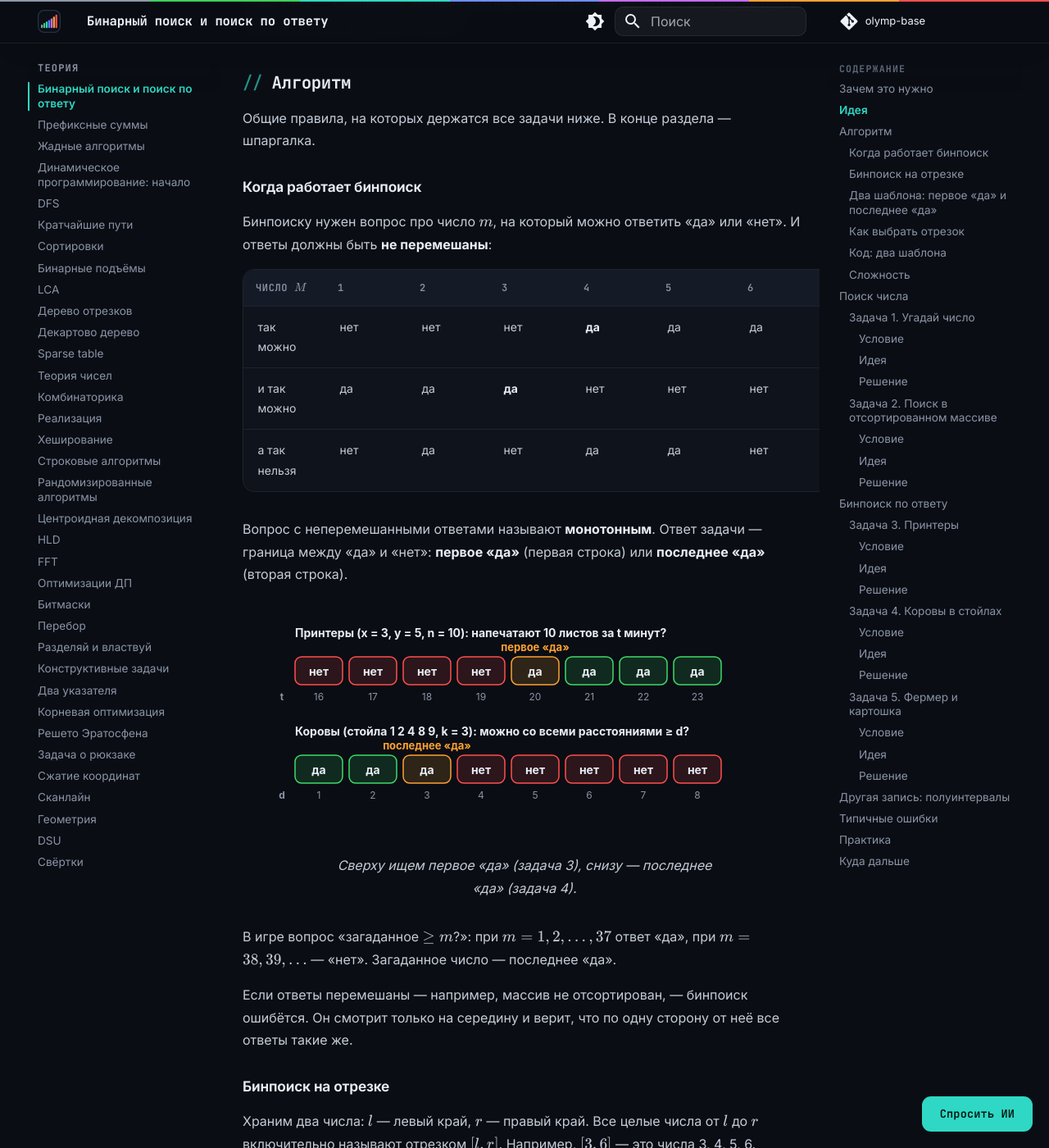
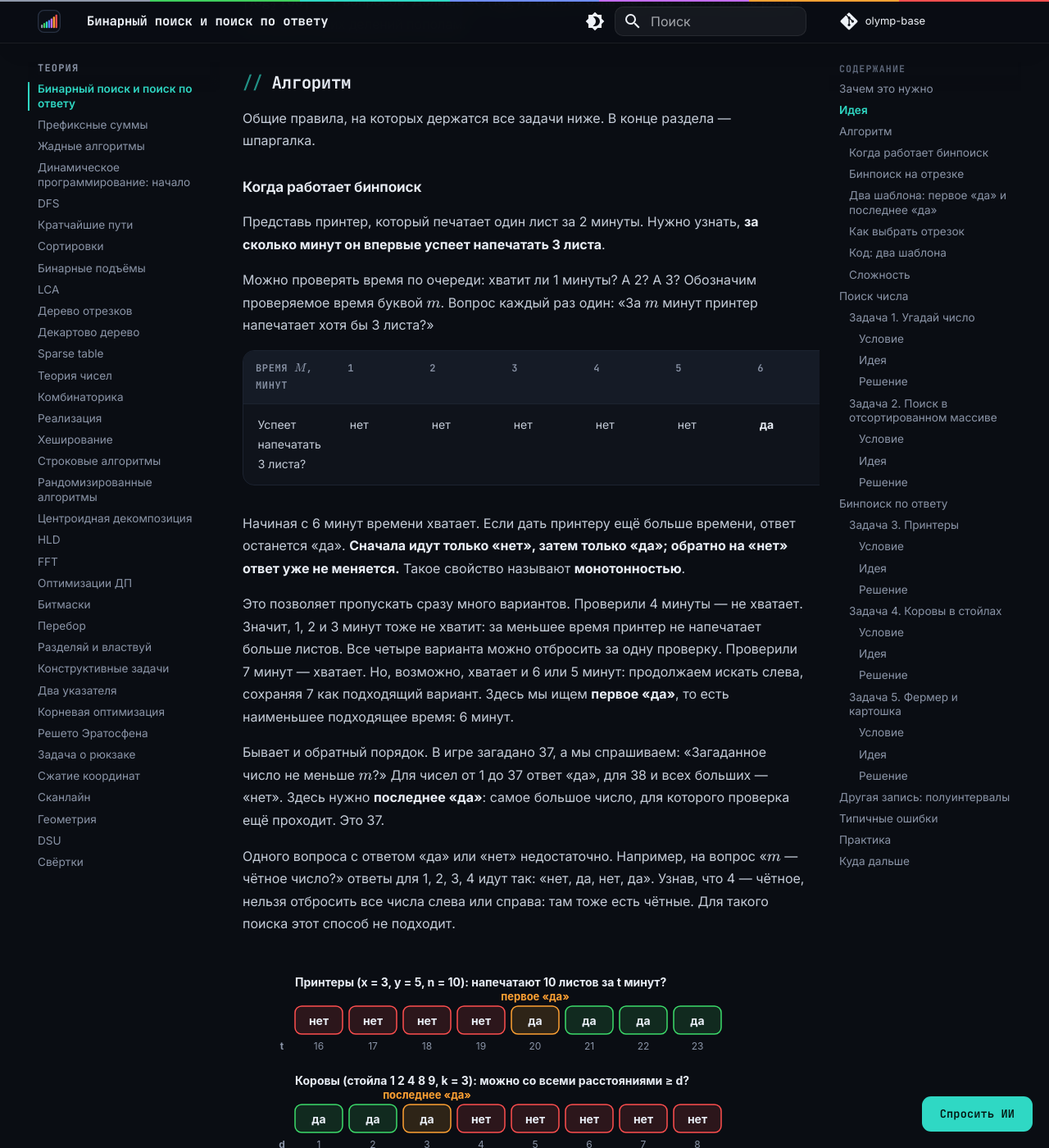
Before and after one commit to kuraguga4-hue/olymp-base, an MkDocs documentation site: the page built from docs/theory/binary-search.md, in a window 1280 px wide and 1400 px high, scrolled down 3380 px. Shown: the whole window at 82% size. Built offline with MkDocs 1.6.1 and Material for MkDocs 9.7.7, drawn with Linux system fonts in a browser that asks for light colours; comment, search, counter and statistics services are not loaded; some of the changed text lies outside the part shown.

Commit message:
binary-search: упрощены объяснения проверки и границ
Agent: GPT-6

```diff
--- a/docs/theory/binary-search.md
+++ b/docs/theory/binary-search.md
@@ -77,25 +77,27 @@
 
 ### Когда работает бинпоиск
 
-Бинпоиску нужен вопрос про число $m$, на который можно ответить «да» или «нет». И ответы должны быть **не перемешаны**:
+Представь принтер, который печатает один лист за 2 минуты. Нужно узнать, **за сколько минут он впервые успеет напечатать 3 листа**.
 
-| Число $m$ | 1 | 2 | 3 | 4 | 5 | 6 | 7 | 8 |
+Можно проверять время по очереди: хватит ли 1 минуты? А 2? А 3? Обозначим проверяемое время буквой $m$. Вопрос каждый раз один: «За $m$ минут принтер напечатает хотя бы 3 листа?»
+
+| Время $m$, минут | 1 | 2 | 3 | 4 | 5 | 6 | 7 | 8 |
 |---|---|---|---|---|---|---|---|---|
-| так можно | нет | нет | нет | **да** | да | да | да | да |
-| и так можно | да | да | **да** | нет | нет | нет | нет | нет |
-| а так нельзя | нет | да | нет | да | да | нет | да | нет |
+| Успеет напечатать 3 листа? | нет | нет | нет | нет | нет | **да** | да | да |
 
-Вопрос с неперемешанными ответами называют **монотонным**. Ответ задачи — граница между «да» и «нет»: **первое «да»** (первая строка) или **последнее «да»** (вторая строка).
+Начиная с 6 минут времени хватает. Если дать принтеру ещё больше времени, ответ останется «да». **Сначала идут только «нет», затем только «да»; обратно на «нет» ответ уже не меняется.** Такое свойство называют **монотонностью**.
+
+Это позволяет пропускать сразу много вариантов. Проверили 4 минуты — не хватает. Значит, 1, 2 и 3 минут тоже не хватит: за меньшее время принтер не напечатает больше листов. Все четыре варианта можно отбросить за одну проверку. Проверили 7 минут — хватает. Но, возможно, хватает и 6 или 5 минут: продолжаем искать слева, сохраняя 7 как подходящий вариант. Здесь мы ищем **первое «да»**, то есть наименьшее подходящее время: 6 минут.
+
+Бывает и обратный порядок. В игре загадано 37, а мы спрашиваем: «Загаданное число не меньше $m$?» Для чисел от 1 до 37 ответ «да», для 38 и всех больших — «нет». Здесь нужно **последнее «да»**: самое большое число, для которого проверка ещё проходит. Это 37.
+
+Одного вопроса с ответом «да» или «нет» недостаточно. Например, на вопрос «$m$ — чётное число?» ответы для 1, 2, 3, 4 идут так: «нет, да, нет, да». Узнав, что 4 — чётное, нельзя отбросить все числа слева или справа: там тоже есть чётные. Для такого поиска этот способ не подходит.
 
 <figure markdown="span">
   ![Монотонная проверка: сначала все «нет», потом все «да» (принтеры) или наоборот (коровы)](img/binary-search/pattern-light.svg#only-light){ width="640" }
   ![Монотонная проверка: сначала все «нет», потом все «да» (принтеры) или наоборот (коровы)](img/binary-search/pattern-dark.svg#only-dark){ width="640" }
   <figcaption>Сверху ищем первое «да» (задача 3), снизу — последнее «да» (задача 4).</figcaption>
 </figure>
-
-В игре вопрос «загаданное $\ge m$?»: при $m = 1, 2, \ldots, 37$ ответ «да», при $m = 38, 39, \ldots$ — «нет». Загаданное число — последнее «да».
-
-Если ответы перемешаны — например, массив не отсортирован, — бинпоиск ошибётся. Он смотрит только на середину и верит, что по одну сторону от неё все ответы такие же.
 
 ### Бинпоиск на отрезке
 
@@ -152,7 +154,22 @@
 
 ### Как выбрать отрезок
 
-До цикла убедись, что ответ точно лежит на $[l, r]$. Для «первого да» проверь, что в $r$ ответ «да» — тогда «да» на отрезке есть и первое «да» найдётся. Для «последнего да» — что «да» в $l$. Обычно правая граница берётся из оценки «за столько точно хватит» (задача 3), а левая — из «так точно можно» (задача 4).
+Числа $l$ и $r$ задают, где программа будет искать ответ. Например, при $l = 1$ и $r = 10$ она рассматривает только целые числа от 1 до 10. Если правильный ответ равен 12, найти его программа не сможет: 12 изначально нет среди вариантов.
+
+Поэтому сначала объясни, **почему правильный ответ не меньше $l$ и не больше $r$**. Точные границы угадывать не нужно: можно взять диапазон с запасом.
+
+Вернёмся к принтеру: один лист за 2 минуты, нужно 3 листа.
+
+- **Левая граница — 1 минута.** За 0 минут принтер ничего не напечатает, поэтому меньше 1 минуты рассматривать незачем.
+- **Правая граница — 6 минут.** За это время принтер точно напечатает 3 листа: $3 \cdot 2 = 6$. Значит, минимального достаточного времени не придётся искать правее 6.
+
+Можно начать с $[1, 6]$, а можно с $[1, 10]$: оба диапазона содержат ответ 6. Но $[1, 4]$ не подходит — времени не хватает ни в одной его точке. Программа с таким диапазоном всё равно вернёт число, но оно не будет решением задачи.
+
+Для **первого «да»** справа нужно взять заведомо подходящее число: тогда хотя бы одно «да» в диапазоне есть. Слева нельзя пропустить более раннее «да», поэтому там берут наименьший допустимый вариант или отдельно объясняют, почему меньшие числа не подходят.
+
+Для **последнего «да»** рассуждаем в другую сторону. Пусть загадано число от 1 до 100 и вопрос звучит «загаданное число не меньше $m$?». Берём $[1, 100]$: для 1 ответ точно «да», а больше 100 загаданное число быть не может. Значит, самое правое «да» находится внутри этих границ.
+
+В задачах 3 и 4 границы выбираются так же: сначала объясняем, почему ответ попадает в выбранный диапазон, затем запускаем цикл.
 
 ### Код: два шаблона
 
@@ -233,7 +250,7 @@
 
 !!! abstract "Шпаргалка: бинпоиск за четыре шага"
     1. **Придумай вопрос** «да или нет» про число $m$ — функцию `good(m)`.
-    2. **Проверь, что ответы не перемешаны:** сначала все «нет», потом все «да» — или наоборот.
+    2. **Объясни порядок ответов:** почему после первого «да» все большие числа тоже подходят — или почему после первого «нет» все большие уже не подходят.
     3. **Выбери отрезок** $[l, r]$, на котором ответ точно есть.
     4. **Выбери шаблон:** ищешь первое «да» — середина вниз, последнее «да» — середина вверх.
 
```
Also changed, not shown: TODO.md (+5 -0 lines).
